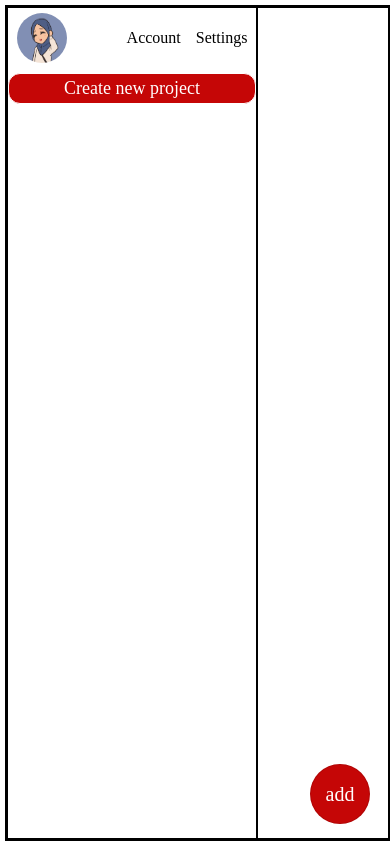
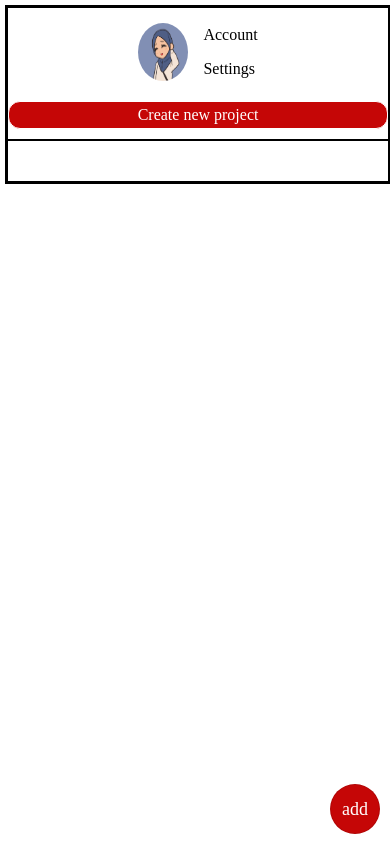
Before and after one commit to justCallMeArslan/to-do-list, a website built with Vite: page index.html in a window 390 px wide. Built offline with nearby package versions, Linux system fonts and the light colour scheme.

Commit message:
Update responsiveness

```diff
--- a/src/style.css
+++ b/src/style.css
@@ -247,3 +247,68 @@ ul {
     font-weight: bold;
     font-size: 18px;
 }
+
+
+@media (max-width: 768px) {
+
+    .main-container {
+        grid-template-columns: 1fr;
+        /* stack sidebar + content */
+        height: auto;
+    }
+
+    .func-container {
+        border-right: none;
+        border-bottom: 2px solid black;
+    }
+
+    .profile-cont {
+        gap: 15px;
+        /* reduce huge spacing */
+        max-height: none;
+        padding: 10px 0;
+    }
+
+    ul {
+        flex-direction: column;
+        /* make menu vertical */
+        gap: 10px;
+        align-items: flex-start;
+    }
+
+    .btn-cont {
+        width: 100%;
+    }
+
+    .add-proj-btn {
+        font-size: 16px;
+    }
+
+    .render-note-cont {
+        column-width: 100%;
+        /* disable masonry columns on small screens */
+        column-gap: 0;
+    }
+
+    .new-note-cont {
+        width: 100%;
+    }
+
+    .add-note-btn-cont {
+        right: 10px;
+        bottom: 10px;
+        max-width: 50px;
+        max-height: 50px;
+    }
+
+    .add-note-btn {
+        max-width: 50px;
+        max-height: 50px;
+        font-size: 18px;
+    }
+
+
+    .func-container {
+        overflow-x: auto;
+    }
+}
```
